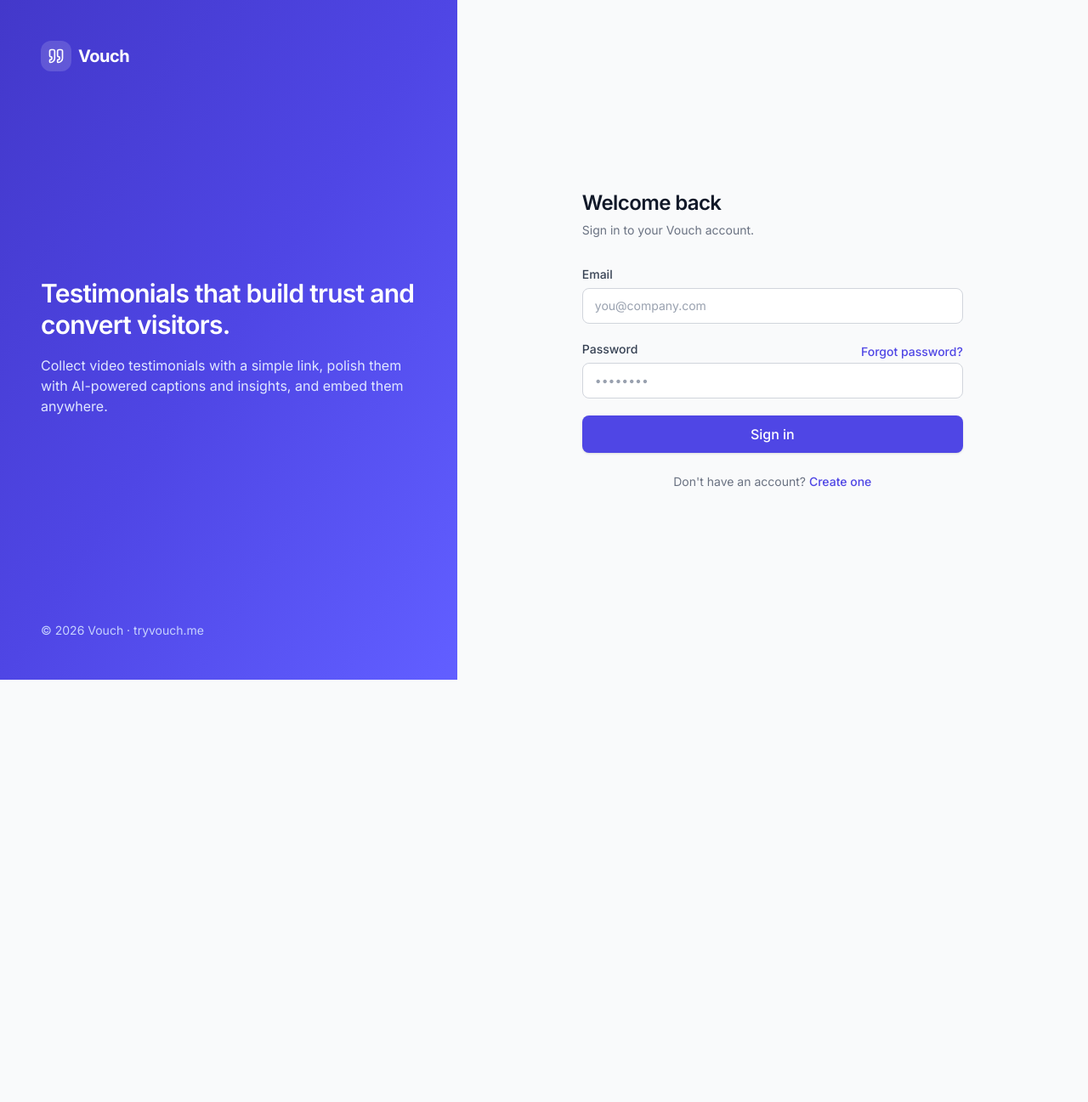
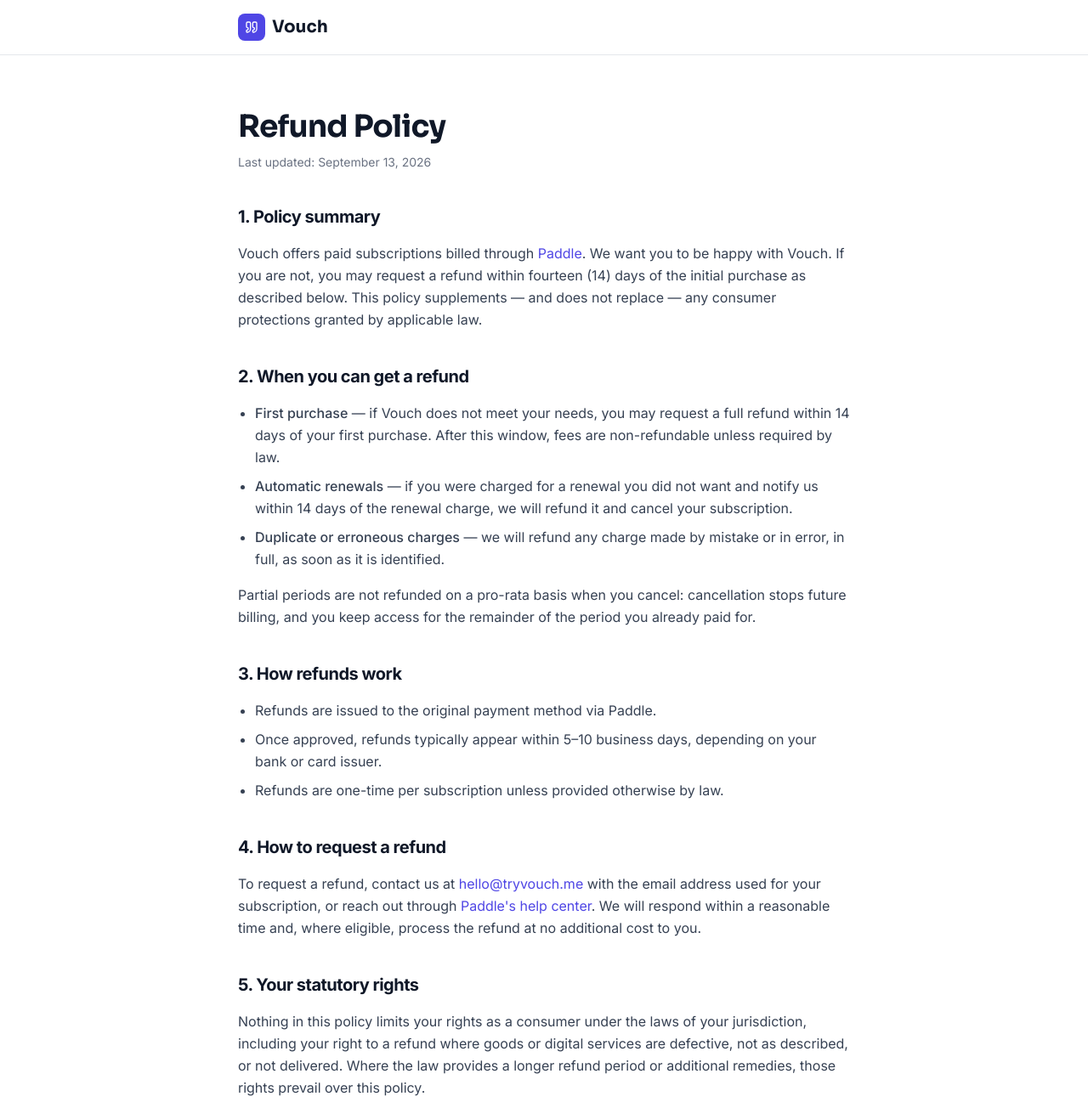
Before and after one commit to ZOXT/vouch, a React (Vite) app in the folder frontend/: page /refunds in a window 1280 px wide. Before the commit this address led to /login. Shown: the top 1297 px of the page at 85% size. Before the commit the page ends 800 px from the top, so only its background shows below. Built offline with nearby package versions, Linux system fonts and the light colour scheme; no server answers.

Commit message:
feat(legal): add Refund Policy page and link it across the app

```diff
--- a/frontend/src/App.tsx
+++ b/frontend/src/App.tsx
@@ -65,6 +65,9 @@ const PrivacyPage = lazy(() =>
 const TermsPage = lazy(() =>
   import("@/features/legal/terms-page").then((m) => ({ default: m.TermsPage })),
 );
+const RefundsPage = lazy(() =>
+  import("@/features/legal/refunds-page").then((m) => ({ default: m.RefundsPage })),
+);
 
 const router = createBrowserRouter([
   {
@@ -78,6 +81,7 @@ const router = createBrowserRouter([
       { path: "/pricing", element: <Lazy><PricingPage /></Lazy> },
       { path: "/privacy", element: <Lazy><PrivacyPage /></Lazy> },
       { path: "/terms", element: <Lazy><TermsPage /></Lazy> },
+      { path: "/refunds", element: <Lazy><RefundsPage /></Lazy> },
       { path: "/welcome", element: <Lazy><WelcomePage /></Lazy> },
       {
         element: <GuestRoute />,
--- a/frontend/src/features/billing/pages/pricing-page.tsx
+++ b/frontend/src/features/billing/pages/pricing-page.tsx
@@ -369,6 +369,9 @@ export const PricingPage = () => {
             <Link to="/terms" className="text-gray-500 transition-colors hover:text-gray-900">
               Terms
             </Link>
+            <Link to="/refunds" className="text-gray-500 transition-colors hover:text-gray-900">
+              Refunds
+            </Link>
             <button onClick={() => navigate("/")} className="text-gray-500 transition-colors hover:text-gray-900">
               Back to home
             </button>
--- a/frontend/src/features/landing/landing-page.tsx
+++ b/frontend/src/features/landing/landing-page.tsx
@@ -144,6 +144,7 @@ const FOOTER_LINKS = {
   Legal: [
     { label: "Privacy", to: "/privacy" },
     { label: "Terms", to: "/terms" },
+    { label: "Refunds", to: "/refunds" },
   ],
 } as const;
 
--- a/frontend/src/features/legal/privacy-page.tsx
+++ b/frontend/src/features/legal/privacy-page.tsx
@@ -289,6 +289,9 @@ export const PrivacyPage = () => (
           <Link to="/terms" className="text-gray-500 transition-colors hover:text-gray-900">
             Terms
           </Link>
+          <Link to="/refunds" className="text-gray-500 transition-colors hover:text-gray-900">
+            Refunds
+          </Link>
         </div>
       </div>
     </footer>
--- /dev/null
+++ b/frontend/src/features/legal/refunds-page.tsx
@@ -0,0 +1,147 @@
+import { Link } from "react-router-dom";
+import { Quote } from "lucide-react";
+
+const LAST_UPDATED = "September 13, 2026";
+
+export const RefundsPage = () => (
+  <div className="min-h-screen bg-white">
+    <nav className="sticky top-0 z-50 border-b border-gray-200 bg-white/80 backdrop-blur-lg">
+      <div className="mx-auto flex h-16 max-w-3xl items-center justify-between px-4 sm:px-6">
+        <Link to="/" className="flex items-center gap-2">
+          <div className="flex h-8 w-8 items-center justify-center rounded-lg bg-brand-600">
+            <Quote className="h-4 w-4 text-white" />
+          </div>
+          <span className="font-display text-xl font-bold text-gray-900">Vouch</span>
+        </Link>
+      </div>
+    </nav>
+
+    <main className="mx-auto max-w-3xl px-4 py-16 sm:px-6">
+      <h1 className="font-display text-3xl font-bold tracking-tight text-gray-900 sm:text-4xl">
+        Refund Policy
+      </h1>
+      <p className="mt-3 text-sm text-gray-500">Last updated: {LAST_UPDATED}</p>
+
+      <div className="mt-10 space-y-10 text-base leading-relaxed text-gray-700">
+        <Section id="summary" title="1. Policy summary">
+          <p>
+            Vouch offers paid subscriptions billed through{" "}
+            <a href="https://www.paddle.com" target="_blank" rel="noopener noreferrer" className="text-brand-600 hover:text-brand-700">
+              Paddle
+            </a>
+            . We want you to be happy with Vouch. If you are not, you may request a refund within
+            fourteen (14) days of the initial purchase as described below. This policy supplements —
+            and does not replace — any consumer protections granted by applicable law.
+          </p>
+        </Section>
+
+        <Section id="eligibility" title="2. When you can get a refund">
+          <ul className="list-disc space-y-2 pl-5">
+            <li>
+              <span className="font-medium">First purchase</span> — if Vouch does not meet your
+              needs, you may request a full refund within 14 days of your first purchase. After this
+              window, fees are non-refundable unless required by law.
+            </li>
+            <li>
+              <span className="font-medium">Automatic renewals</span> — if you were charged for a
+              renewal you did not want and notify us within 14 days of the renewal charge, we will
+              refund it and cancel your subscription.
+            </li>
+            <li>
+              <span className="font-medium">Duplicate or erroneous charges</span> — we will refund
+              any charge made by mistake or in error, in full, as soon as it is identified.
+            </li>
+          </ul>
+          <p>
+            Partial periods are not refunded on a pro-rata basis when you cancel: cancellation stops
+            future billing, and you keep access for the remainder of the period you already paid for.
+          </p>
+        </Section>
+
+        <Section id="how" title="3. How refunds work">
+          <ul className="list-disc space-y-2 pl-5">
+            <li>Refunds are issued to the original payment method via Paddle.</li>
+            <li>Once approved, refunds typically appear within 5–10 business days, depending on your bank or card issuer.</li>
+            <li>Refunds are one-time per subscription unless provided otherwise by law.</li>
+          </ul>
+        </Section>
+
+        <Section id="requesting" title="4. How to request a refund">
+          <p>
+            To request a refund, contact us at{" "}
+            <a href="mailto:hello@tryvouch.me" className="text-brand-600 hover:text-brand-700">
+              hello@tryvouch.me
+            </a>{" "}
+            with the email address used for your subscription, or reach out through{" "}
+            <a href="https://www.paddle.com/help" target="_blank" rel="noopener noreferrer" className="text-brand-600 hover:text-brand-700">
+              Paddle's help center
+            </a>
+            . We will respond within a reasonable time and, where eligible, process the refund at no
+            additional cost to you.
+          </p>
+        </Section>
+
+        <Section id="statutory" title="5. Your statutory rights">
+          <p>
+            Nothing in this policy limits your rights as a consumer under the laws of your
+            jurisdiction, including your right to a refund where goods or digital services are
+            defective, not as described, or not delivered. Where the law provides a longer refund
+            period or additional remedies, those rights prevail over this policy.
+          </p>
+        </Section>
+
+        <Section id="contact" title="6. Contact us">
+          <p>
+            Questions about this Refund Policy? Contact us at:
+          </p>
+          <p>
+            <strong>Vouch</strong><br />
+            Email:{" "}
+            <a href="mailto:hello@tryvouch.me" className="text-brand-600 hover:text-brand-700">
+              hello@tryvouch.me
+            </a>
+            <br />
+            Website:{" "}
+            <a href="https://tryvouch.me" className="text-brand-600 hover:text-brand-700">
+              tryvouch.me
+            </a>
+          </p>
+        </Section>
+      </div>
+    </main>
+
+    <footer className="border-t border-gray-200 bg-white">
+      <div className="mx-auto flex max-w-3xl items-center justify-between px-4 py-8 text-sm text-gray-500 sm:px-6">
+        <p>&copy; {new Date().getFullYear()} Vouch. All rights reserved.</p>
+        <div className="flex items-center gap-6">
+          <Link to="/" className="text-gray-500 transition-colors hover:text-gray-900">
+            Home
+          </Link>
+          <Link to="/pricing" className="text-gray-500 transition-colors hover:text-gray-900">
+            Pricing
+          </Link>
+          <Link to="/privacy" className="text-gray-500 transition-colors hover:text-gray-900">
+            Privacy
+          </Link>
+        </div>
+      </div>
+    </footer>
+  </div>
+);
+
+function Section({
+  id,
+  title,
+  children,
+}: {
+  id: string;
+  title: string;
+  children: React.ReactNode;
+}) {
+  return (
+    <section id={id}>
+      <h2 className="text-xl font-bold tracking-tight text-gray-900">{title}</h2>
+      <div className="mt-4 space-y-4">{children}</div>
+    </section>
+  );
+}
--- a/frontend/src/features/legal/terms-page.tsx
+++ b/frontend/src/features/legal/terms-page.tsx
@@ -89,8 +89,11 @@ export const TermsPage = () => (
             </li>
             <li>
               <span className="font-medium">Refunds</span> — refunds are issued at our discretion in
-              accordance with Paddle's refund policies. Fees paid are non-refundable except where
-              required by law.
+              accordance with Paddle's refund policies. See our{" "}
+              <Link to="/refunds" className="text-brand-600 hover:text-brand-700">
+                Refund Policy
+              </Link>
+              . Fees paid are non-refundable except where required by law.
             </li>
             <li>
               <span className="font-medium">Price changes</span> — we may change plan prices or
--- a/frontend/src/lib/host.ts
+++ b/frontend/src/lib/host.ts
@@ -5,7 +5,7 @@
  * (auth, dashboard, submission, welcome) lives on app.*.
  */
 
-export const MARKETING_PATHS = ["/", "/pricing", "/privacy", "/terms"];
+export const MARKETING_PATHS = ["/", "/pricing", "/privacy", "/terms", "/refunds"];
 
 const APP_HOST_PREFIX = "app.";
 
```
Also changed, not shown: 1 other file (tests, documents, lock files or other folders).
